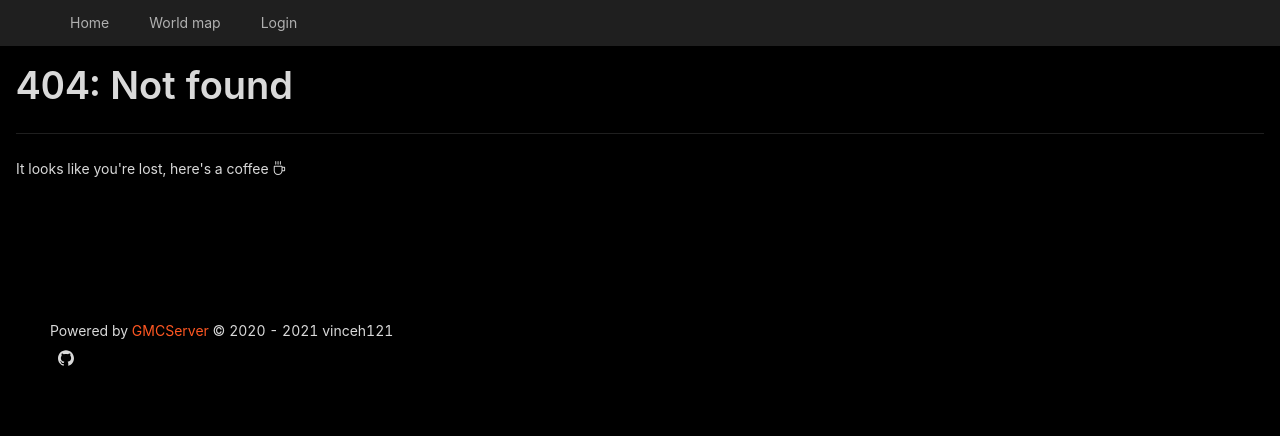
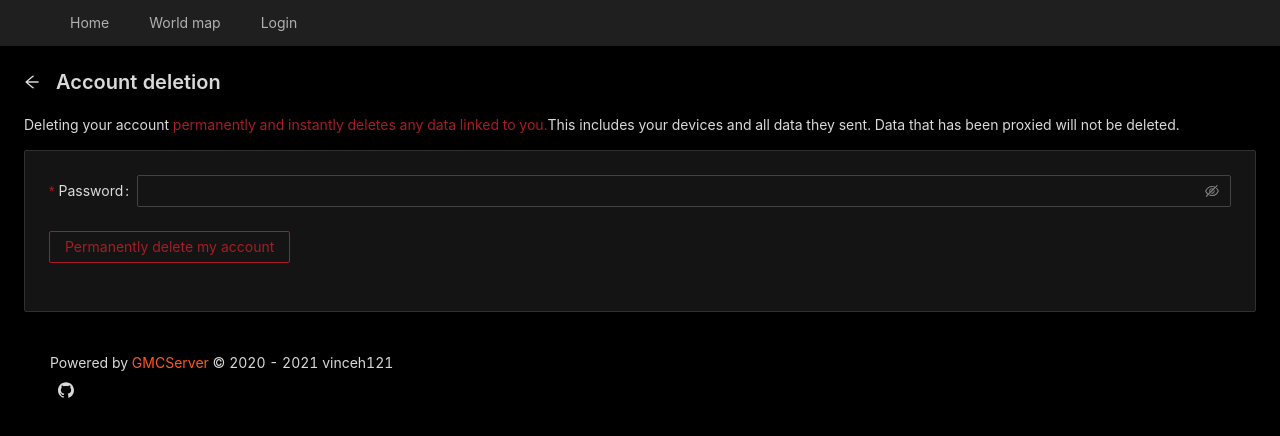
Before and after one commit to vinceh121/gmcserver, a React (Create React App) app in the folder gmcserver-web/: page /accountDeletion in a window 1280 px wide. Before the commit this address had no page. Shown: the top 436 px of the page. Built offline with nearby package versions, Linux system fonts and the light colour scheme.

Commit message:
feat(user): account deletion in frontend

```diff
--- a/gmcserver-web/src/App.jsx
+++ b/gmcserver-web/src/App.jsx
@@ -19,6 +19,7 @@ import Mfa from "./pages/Mfa";
 import ToolBar from "./components/ToolBar";
 import EditDevice from "./pages/device/EditDevice";
 import { GithubFilled } from "@ant-design/icons";
+import UserDeletion from "./pages/UserDeletion";
 
 const { Footer, Content, Header } = Layout;
 
@@ -62,6 +63,9 @@ function App() {
 						<Route path="/register">
 							<Register />
 						</Route>
+						<Route path="/accountDeletion">
+							<UserDeletion />
+						</Route>
 						<Route path="/welcome">
 							<Welcome />
 						</Route>
--- a/gmcserver-web/src/GmcApi.ts
+++ b/gmcserver-web/src/GmcApi.ts
@@ -131,7 +131,7 @@ export const mfaSubmit = async (pass: number): Promise<LoginResult> => {
 	const mfa = (await res.json()) as LoginResult;
 	saveSession(mfa);
 	return mfa;
-}
+};
 
 export const mfaDisable = async (pass: number): Promise<object> => {
 	const res = await request("/auth/mfa", {
@@ -143,7 +143,20 @@ export const mfaDisable = async (pass: number): Promise<object> => {
 		throw obj;
 	}
 	return obj;
-}
+};
+
+export const deleteMe = async (password: string): Promise<ErrorResult> => {
+	const res = await request("/user/me", {
+		method: "DELETE",
+		body: JSON.stringify({ password })
+	});
+
+	const obj = (await res.json()) as ErrorResult;
+	if (res.status !== 200) {
+		throw obj;
+	}
+	return obj;
+};
 
 export const fetchInstanceInfo = async (): Promise<InstanceInfo> => {
 	const res = await request("/instance/info");
--- a/gmcserver-web/src/pages/GmcMap.jsx
+++ b/gmcserver-web/src/pages/GmcMap.jsx
@@ -2,7 +2,7 @@ import React, { useEffect, useState } from "react";
 import L from "leaflet";
 import { MapContainer, TileLayer, Marker, Popup } from "react-leaflet";
 import "leaflet/dist/leaflet.css";
-import { Button, Card, message, Result, Space } from "antd";
+import { Button, Card, message, Space } from "antd";
 import { fetchMap } from "../GmcApi";
 import { Link } from "react-router-dom";
 import gmcCpmPin from "../assets/PinBuilder";
--- a/gmcserver-web/src/pages/User.jsx
+++ b/gmcserver-web/src/pages/User.jsx
@@ -11,11 +11,14 @@ import {
 	Switch,
 	InputNumber,
 	Button,
+	Menu,
+	Dropdown,
 } from "antd";
 import { fetchUser, logoff } from "../GmcApi";
 import AdminBadge from "../components/AdminBadge";
 import DeviceBadge from "../components/DeviceBadge";
 import Loader from "../components/Loader";
+import { DownOutlined, PlusOutlined } from "@ant-design/icons";
 
 const { Title } = Typography;
 
@@ -48,6 +51,35 @@ function User() {
 
 	if (state && state.user) {
 		const user = state.user;
+
+		const optionsMenu = (
+			<Menu>
+				<Menu.Item>
+					<Button
+						type="link"
+						onClick={() => {
+							logoff();
+							history.push("/");
+						}}
+						danger
+					>
+						Logout
+					</Button>
+				</Menu.Item>
+				<Menu.Item>
+					<Button
+						type="link"
+						onClick={() => {
+							history.push("/accountDeletion");
+						}}
+						danger
+					>
+						Delete account
+					</Button>
+				</Menu.Item>
+			</Menu>
+		);
+
 		return (
 			<PageHeader
 				onBack={history.goBack}
@@ -62,26 +94,17 @@ function User() {
 					user.self ? <Tag key="you">This is you</Tag> : undefined,
 				]}
 				extra={[
-					user.self ? (
-						<Button
-							key="0"
-							onClick={() => history.push("/device/new")}
-						>
-							New Device
+					<Button
+						icon={<PlusOutlined />}
+						onClick={() => history.push("/device/new")}
+					>
+						New Device
+					</Button>,
+					<Dropdown overlay={optionsMenu} placement="bottomRight">
+						<Button>
+							<DownOutlined />
 						</Button>
-					) : undefined,
-					user.self ? (
-						<Button
-							key="1"
-							onClick={() => {
-								logoff();
-								history.push("/");
-							}}
-							danger
-						>
-							Logout
-						</Button>
-					) : undefined,
+					</Dropdown>
 				]}
 			>
 				{user.self ? (
--- /dev/null
+++ b/gmcserver-web/src/pages/UserDeletion.jsx
@@ -0,0 +1,48 @@
+import React from "react";
+import { Button, Card, Form, Input, message, PageHeader, Typography } from "antd";
+import { useHistory } from "react-router-dom";
+import { deleteMe } from "../GmcApi";
+
+const { Text, Paragraph } = Typography;
+
+function UserDeletion() {
+	const history = useHistory();
+
+	const makeDelete = (vals) => {
+		deleteMe(vals.password).then(
+			(res) => message.success(res.message),
+			(err) => message.error(err.message)
+		);
+	};
+
+	return (
+		<PageHeader
+			title="Account deletion"
+			onBack={history.goBack}
+		>
+			<Typography>
+				<Paragraph>
+					Deleting your account <Text type="danger">permanently and instantly deletes any data linked to you.</Text>
+					This includes your devices and all data they sent. Data that has been proxied will not be deleted.
+				</Paragraph>
+			</Typography>
+
+			<Card>
+				<Form onFinish={makeDelete}>
+					<Form.Item
+						label="Password"
+						name="password"
+						rules={[{ required: true }]}
+					>
+						<Input.Password />
+					</Form.Item>
+					<Form.Item>
+						<Button htmlType="submit" danger>Permanently delete my account</Button>
+					</Form.Item>
+				</Form>
+			</Card>
+		</PageHeader>
+	);
+}
+
+export default UserDeletion;
```
